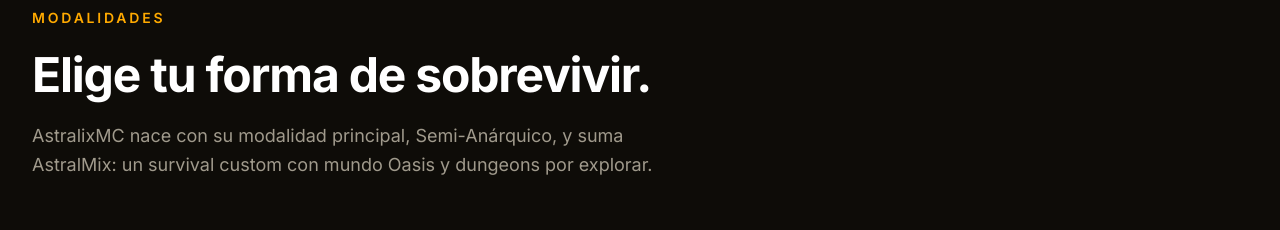
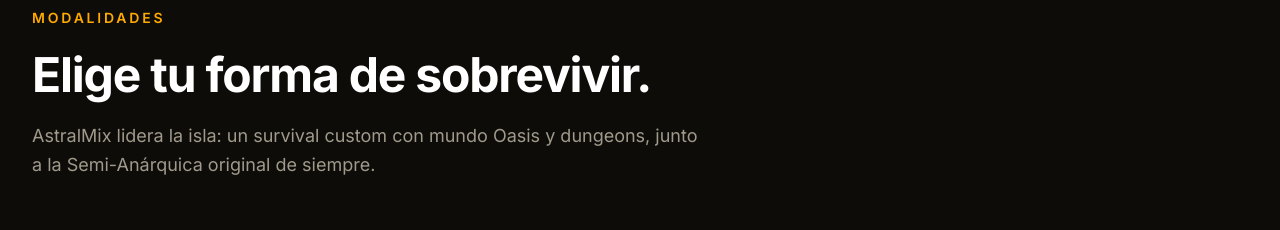
Before and after one commit to yutre2001-a11y/astralix, a Next.js app: page / in a window 1280 px wide. Shown: the part 2700-2930 px from the top of the page. Built offline with nearby package versions, Linux system fonts and the light colour scheme; no server answers.

Commit message:
Subtitulo de modalidades: AstralMix lidera

```diff
--- a/src/components/Modalidades.tsx
+++ b/src/components/Modalidades.tsx
@@ -59,7 +59,7 @@
         <SectionHeading
           label="Modalidades"
           title="Elige tu forma de sobrevivir."
-          subtitle="AstralixMC nace con su modalidad principal, Semi-Anárquico, y suma AstralMix: un survival custom con mundo Oasis y dungeons por explorar."
+          subtitle="AstralMix lidera la isla: un survival custom con mundo Oasis y dungeons, junto a la Semi-Anárquica original de siempre."
         />
 
         <div className="mt-16 grid grid-cols-1 sm:grid-cols-2 lg:grid-cols-3 gap-4 lg:gap-6 auto-rows-[minmax(180px,auto)]">
```
